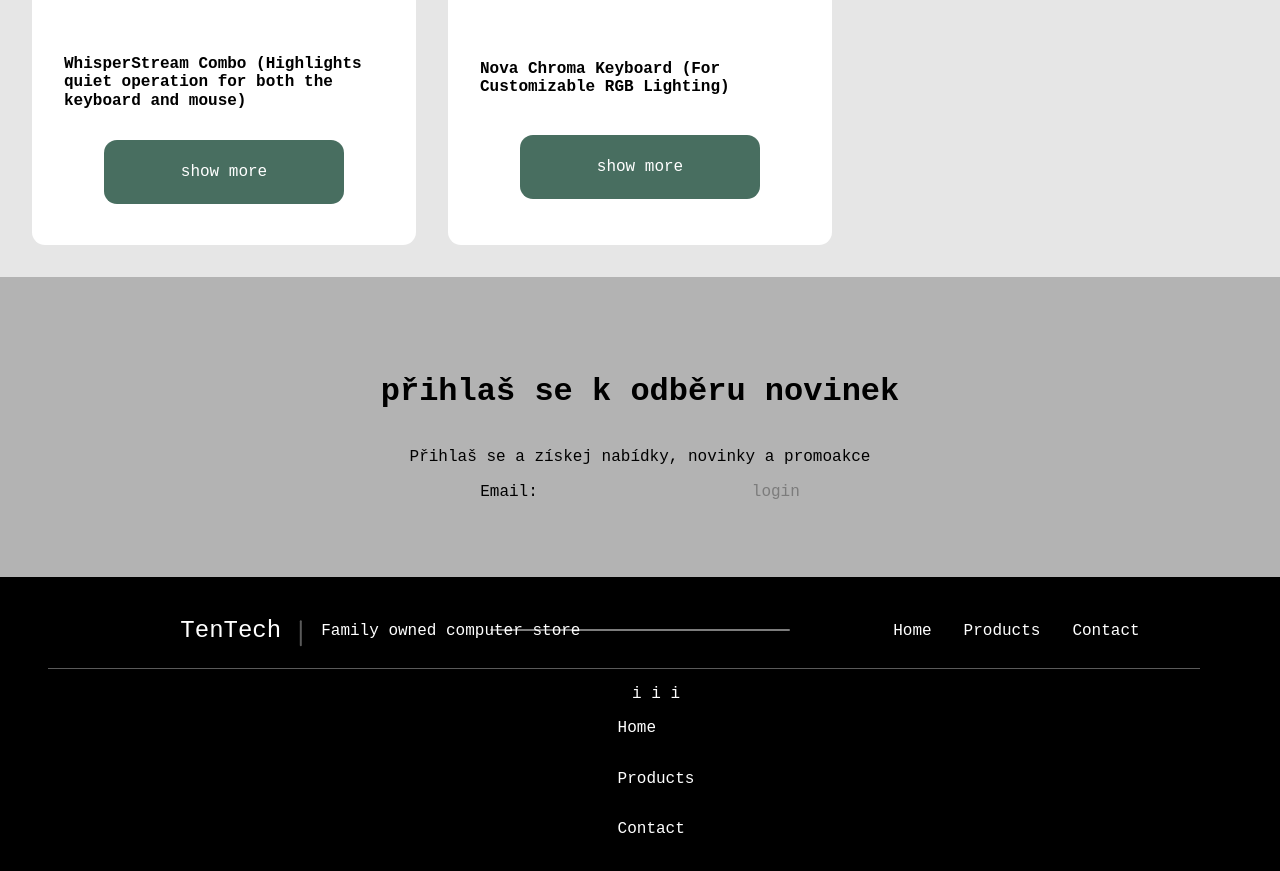
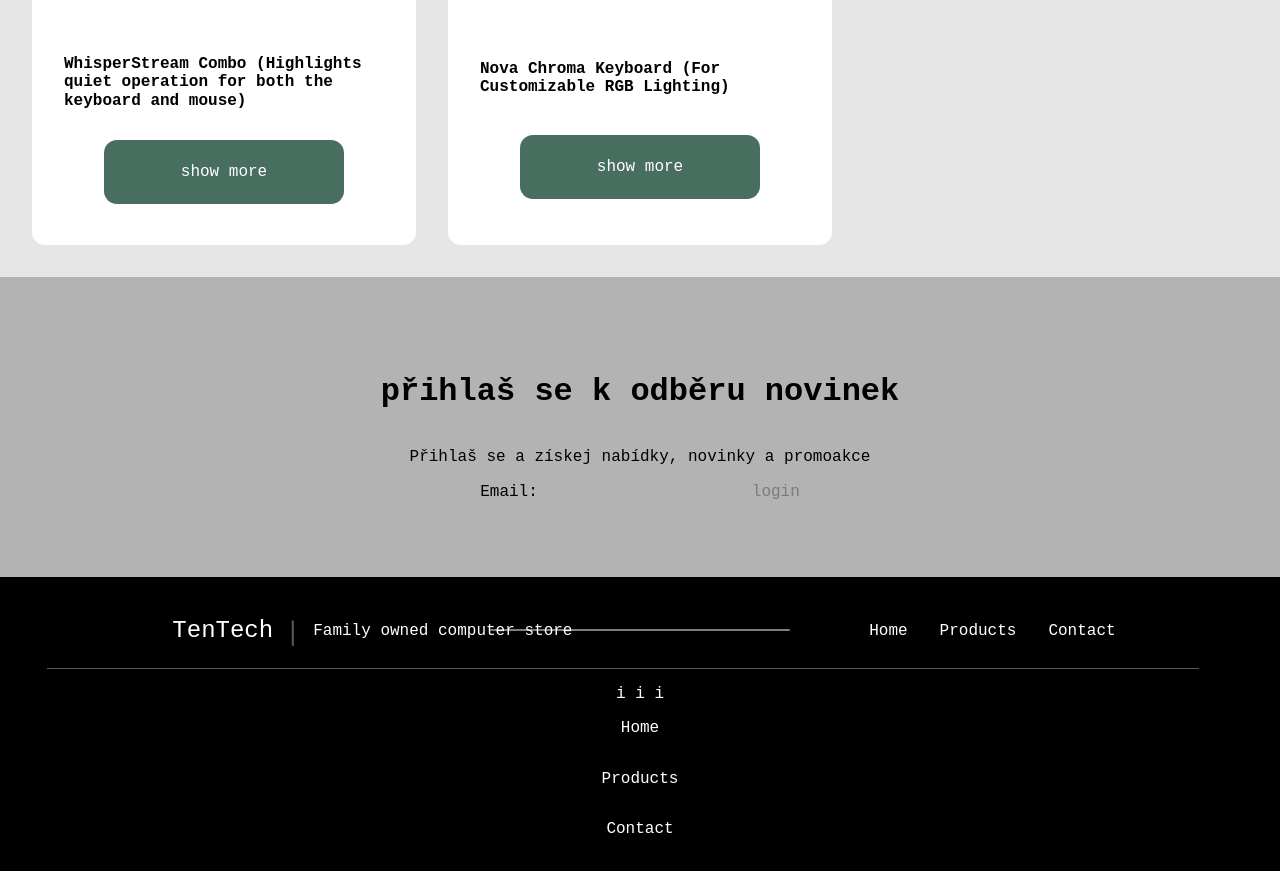
Before and after one commit to pslib-cz/2023-p2b-web-project-JosefChmelik, a plain HTML site: page products.html in a window 1280 px wide. Shown: the part 3719-4590 px from the top of the page. Drawn offline with Linux system fonts and the light colour scheme; a web font is replaced by a local one.

Commit message:
Fix alignment and layout issues in contacts.html and styles.css

```diff
--- a/styles/styles.css
+++ b/styles/styles.css
@@ -243,7 +243,6 @@ body{
     align-items: center;
     text-align: center;
     justify-content: space-around;
-    width: 100%;
     background-color: rgb(0, 0, 0);
     color: white;
     padding: 1em;
@@ -404,6 +403,21 @@ body{
 
   .product--short .product__button{
     width: 10em;
+  }
+  .footer__link{
+    margin: 1em;
+    display: flex;
+    align-items: center;
+    justify-content: center;
+    text-decoration: none;
+    color: var(--senary-color);
+  }
+
+  .footer__item{
+    list-style-type: none;
+    display: flex;
+    flex-direction: column;
+    justify-content: center;    /*pomoc*/
   }
 
 @media (min-width: 485px){
```
